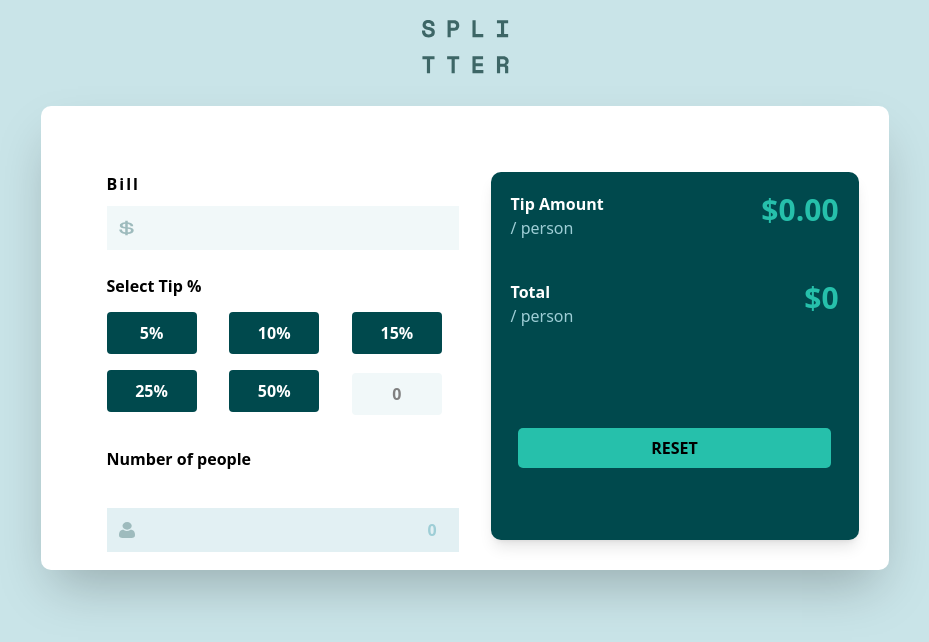
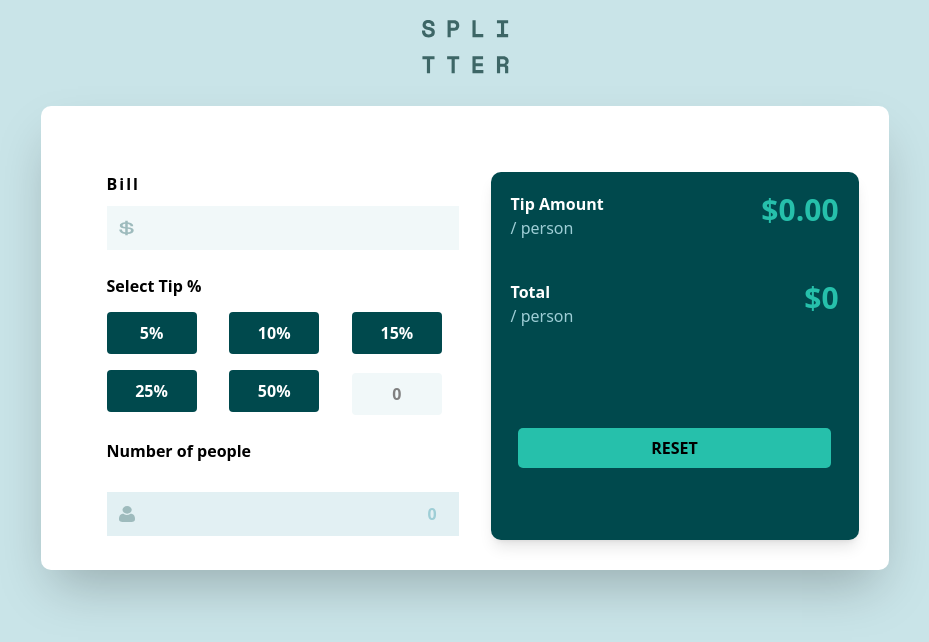
Before and after one commit to Adepoju044/Tip-calculator-application, a React (Vite) app: page / in a window 1280 px wide. Shown: the top 642 px of the page, without its empty margins (175-1104 px from the left). Built offline with nearby package versions, Linux system fonts and the light colour scheme.

Commit message:
Adjust heading margin for better spacing in Form component

```diff
--- a/src/Form.jsx
+++ b/src/Form.jsx
@@ -120,7 +120,7 @@ export default function Form({
           />
         </div>
 
-        <h3 className="mt-5 mb-3 md:mt-8 font-bold">Number of people</h3>
+        <h3 className="mt-3 md:mt-6 font-bold">Number of people</h3>
         <p className={`error-text ${showError ? "show" : ""}`}>Can’t be zero</p>
         <div className="relative">
           <span className="absolute left-3 top-1/2 -translate-y-1/2">
```
